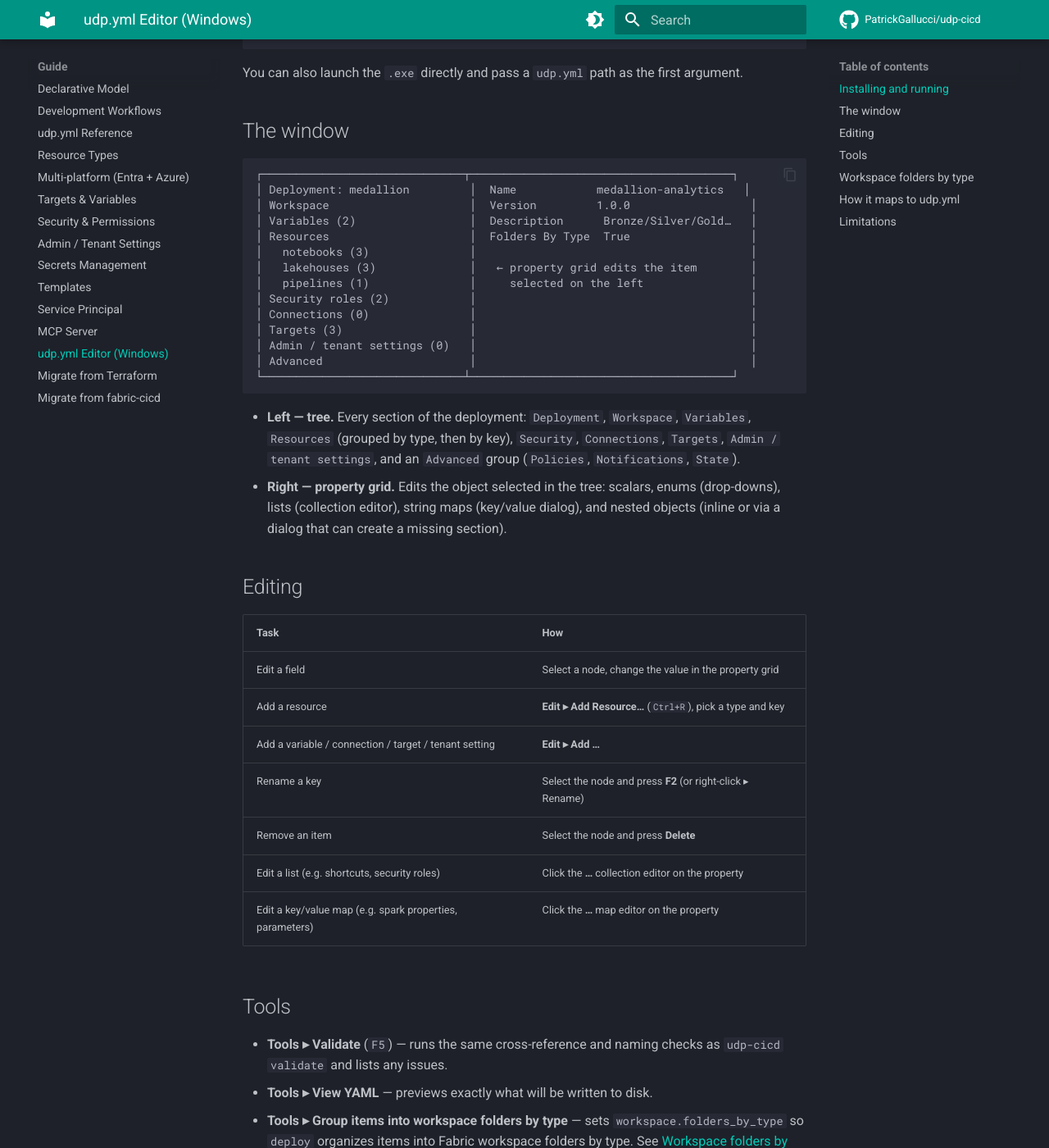
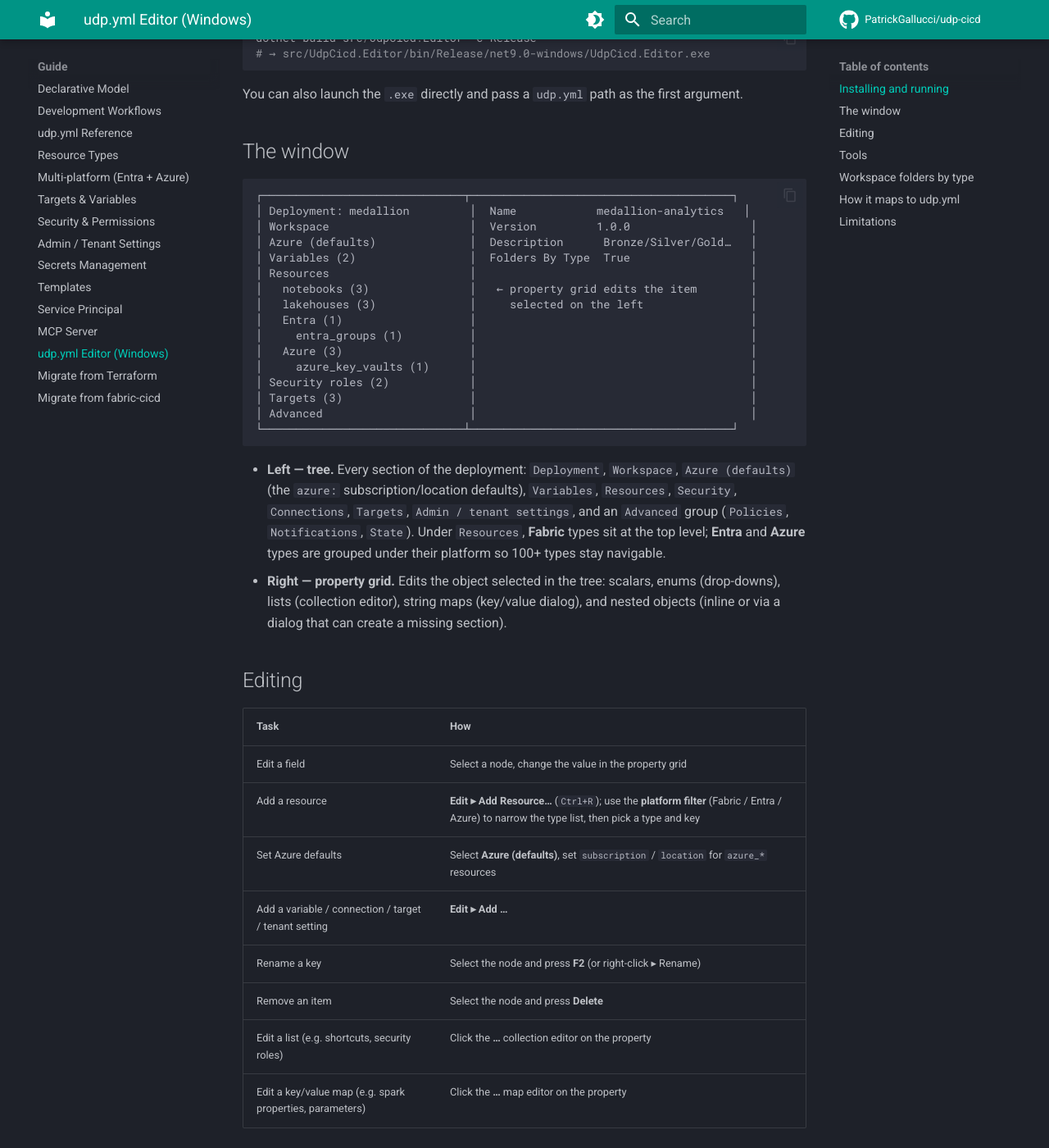
Before and after one commit to PatrickGallucci/udp-cicd, an MkDocs documentation site: the page built from docs/guide/editor.md, in a window 1280 px wide and 1400 px high, scrolled down 910 px. Shown: the whole window at 82% size. Built offline with MkDocs 1.6.1 and Material for MkDocs 9.7.7, drawn with Linux system fonts in a browser that asks for light colours; comment, search, counter and statistics services are not loaded; some of the changed text lies outside the part shown.

Commit message:
docs: refresh all documentation for the multi-platform feature set (v1.12.0)
- Editor guide: document the Azure (defaults) node, platform-grouped Resources
  tree, and the platform filter in Add Resource; coverage now all platforms
  (46 Fabric + Entra + 64 Azure).
- Quickstart: list all five templates (was two).
- Migration guides (Terraform, fabric-cicd) + launch post: 46 Fabric + Entra +
  64 Azure; README preview note de-versioned.

Co-Authored-By: Claude Opus 4.8 (1M context) <noreply@anthropic.com>

````diff
--- a/docs/guide/editor.md
+++ b/docs/guide/editor.md
@@ -7,7 +7,9 @@ tree + property-grid interface — no hand-editing of YAML required.
 It is built on the same `UdpCicd.Core` model and serializer that power the
 `udp-cicd` CLI and MCP server, so:
 
-- it understands **all 45 supported resource types** automatically;
+- it understands **every resource type across all three platforms** automatically
+  — the 46 Fabric item types, Microsoft **Entra** groups/apps, and the 64 **Azure**
+  service types;
 - the files it writes are byte-compatible with `udp-cicd deploy`/`validate`;
 - it runs the **same validation** as `udp-cicd validate`.
 
@@ -43,23 +45,27 @@ argument.
 ┌──────────────────────────────┬───────────────────────────────────────┐
 │ Deployment: medallion         │  Name            medallion-analytics   │
 │ Workspace                     │  Version         1.0.0                  │
-│ Variables (2)                 │  Description      Bronze/Silver/Gold…   │
-│ Resources                     │  Folders By Type  True                  │
-│   notebooks (3)               │                                         │
-│   lakehouses (3)              │   ← property grid edits the item        │
-│   pipelines (1)               │     selected on the left                │
+│ Azure (defaults)              │  Description      Bronze/Silver/Gold…   │
+│ Variables (2)                 │  Folders By Type  True                  │
+│ Resources                     │                                         │
+│   notebooks (3)               │   ← property grid edits the item        │
+│   lakehouses (3)              │     selected on the left                │
+│   Entra (1)                   │                                         │
+│     entra_groups (1)          │                                         │
+│   Azure (3)                   │                                         │
+│     azure_key_vaults (1)      │                                         │
 │ Security roles (2)            │                                         │
-│ Connections (0)               │                                         │
 │ Targets (3)                   │                                         │
-│ Admin / tenant settings (0)   │                                         │
 │ Advanced                      │                                         │
 └──────────────────────────────┴───────────────────────────────────────┘
 ```
 
 - **Left — tree.** Every section of the deployment: `Deployment`, `Workspace`,
-  `Variables`, `Resources` (grouped by type, then by key), `Security`,
-  `Connections`, `Targets`, `Admin / tenant settings`, and an `Advanced` group
-  (`Policies`, `Notifications`, `State`).
+  `Azure (defaults)` (the `azure:` subscription/location defaults), `Variables`,
+  `Resources`, `Security`, `Connections`, `Targets`, `Admin / tenant settings`,
+  and an `Advanced` group (`Policies`, `Notifications`, `State`). Under
+  `Resources`, **Fabric** types sit at the top level; **Entra** and **Azure**
+  types are grouped under their platform so 100+ types stay navigable.
 - **Right — property grid.** Edits the object selected in the tree: scalars,
   enums (drop-downs), lists (collection editor), string maps (key/value dialog),
   and nested objects (inline or via a dialog that can create a missing section).
@@ -69,7 +75,8 @@ argument.
 | Task | How |
 |---|---|
 | Edit a field | Select a node, change the value in the property grid |
-| Add a resource | **Edit ▸ Add Resource…** (`Ctrl+R`), pick a type and key |
+| Add a resource | **Edit ▸ Add Resource…** (`Ctrl+R`); use the **platform filter** (Fabric / Entra / Azure) to narrow the type list, then pick a type and key |
+| Set Azure defaults | Select **Azure (defaults)**, set `subscription` / `location` for `azure_*` resources |
 | Add a variable / connection / target / tenant setting | **Edit ▸ Add …** |
 | Rename a key | Select the node and press **F2** (or right-click ▸ Rename) |
 | Remove an item | Select the node and press **Delete** |
````
Also changed, not shown: CHANGELOG.md (+14 -0 lines), README.md (+2 -5 lines), docs/blog/medium-launch.md (+1 -1 lines), docs/getting-started/quickstart.md (+4 -1 lines), docs/guide/migrate-from-fabric-cicd.md (+1 -1 lines), docs/guide/migrate-from-terraform.md (+2 -2 lines), 1 other file.
